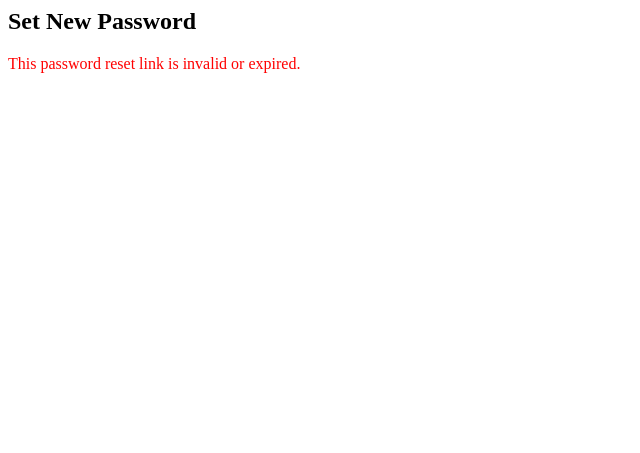
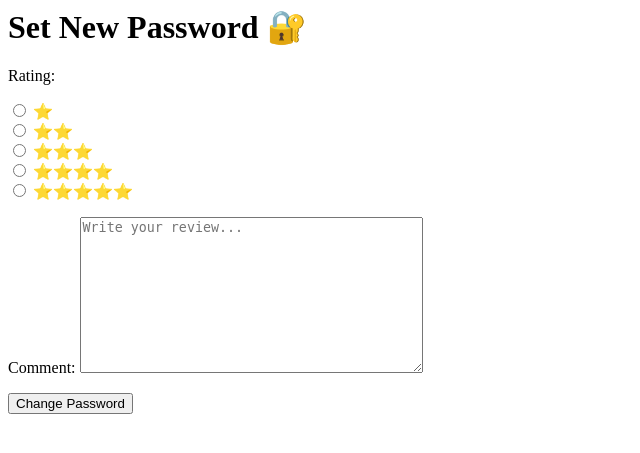
Before and after one commit to mhirrt12/online-course_with_django, a Django app: template Django_final_project/onlinecourse/accounts/templates/accounts/password_reset_confirm.html in a window 1280 px wide. Shown: the top 453 px of the page, without its empty margins (0-640 px from the left). Run offline with Django 5.2, Linux system fonts and the light colour scheme; the template is opened without the code that fills it: values that come from a table or form of the project are taken from there, others are empty.

Commit message:
Update password reset confirmation header and streamline form structure

```diff
--- a/Django_final_project/onlinecourse/accounts/templates/accounts/password_reset_confirm.html
+++ b/Django_final_project/onlinecourse/accounts/templates/accounts/password_reset_confirm.html
@@ -1,21 +1,11 @@
-<h2>Set New Password</h2>
+<h1>Set New Password 🔐</h1>
 
-{% if validlink %}
+<form method="POST">
+    {% csrf_token %}
 
-    <p>Reset link is valid ✅</p>
+    {{ form.as_p }}
 
-    <form method="POST">
-        {% csrf_token %}
-
-        {{ form.as_p }}
-
-        <button type="submit">Change Password</button>
-    </form>
-
-{% else %}
-
-    <p style="color: red;">
-        This password reset link is invalid or expired.
-    </p>
-
-{% endif %}
+    <button type="submit">
+        Change Password
+    </button>
+</form>
```
